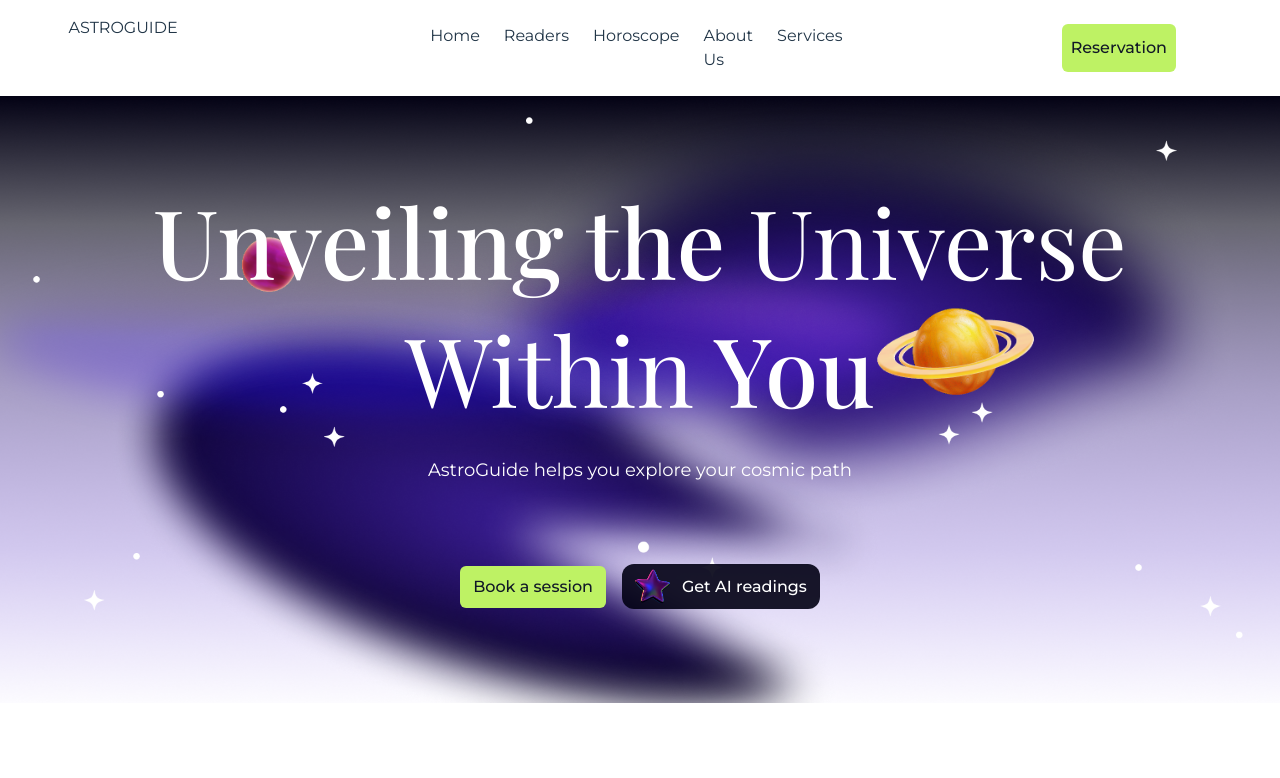
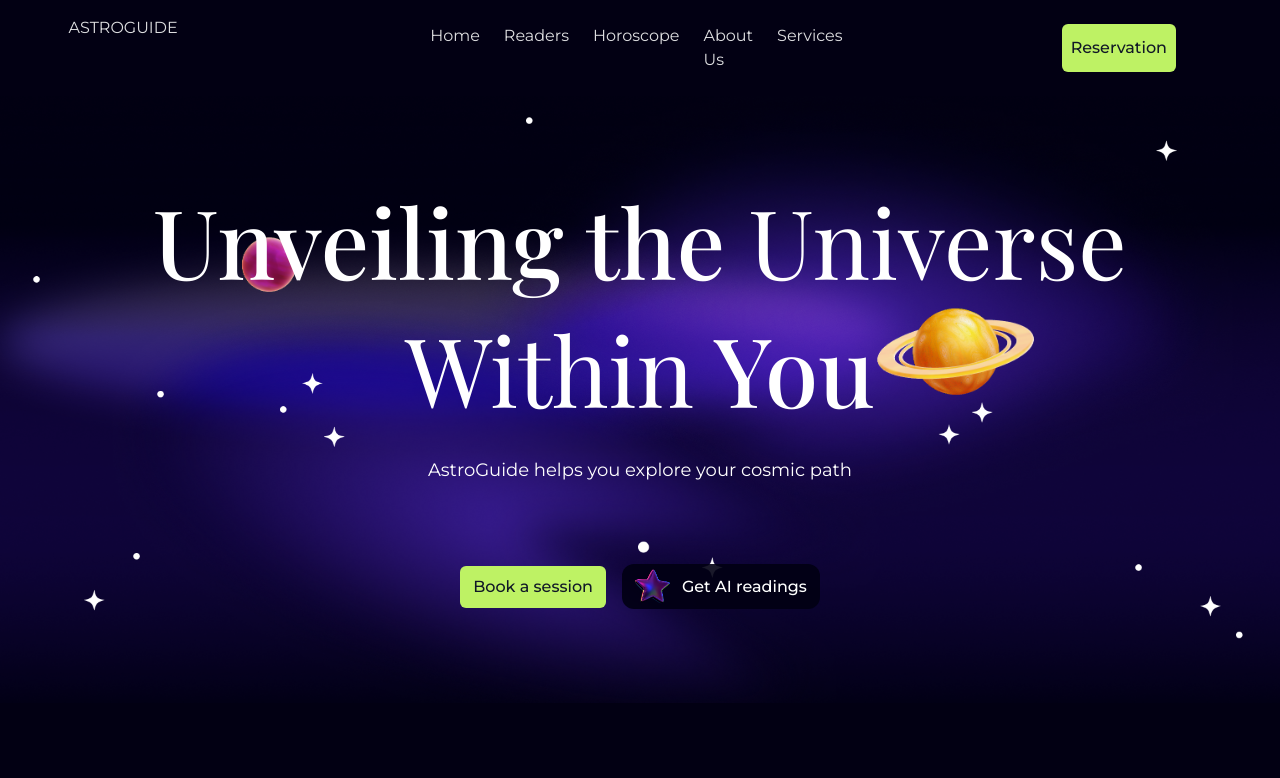
Before and after one commit to aditya000099/astro-guide, a React (Vite) app: page / in a window 1280 px wide. Shown: the top 778 px of the page. Built offline with nearby package versions, Linux system fonts and the light colour scheme; a web font is replaced by a local one.

Commit message:
darkdark

```diff
--- a/src/index.css
+++ b/src/index.css
@@ -109,10 +109,10 @@ button:focus-visible {
   outline: 4px auto -webkit-focus-ring-color;
 }
 
-@media (prefers-color-scheme: light) {
+@media (prefers-color-scheme: dark) {
   :root {
     color: #213547;
-    background-color: #ffffff;
+    background-color: #020013;
   }
   a:hover {
     color: #747bff;
```
